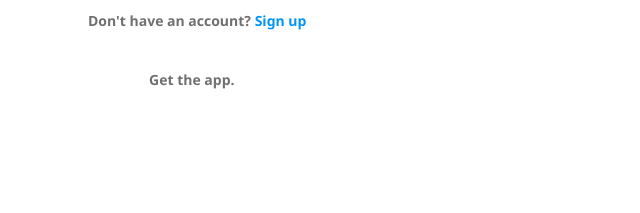
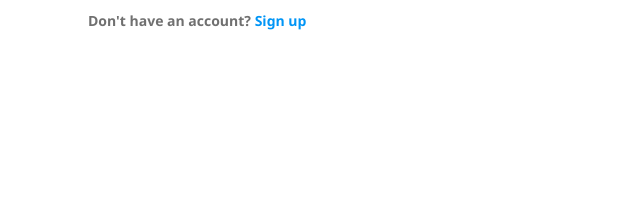
Before and after one commit to Meta-prog-log/Instagram-login, a plain HTML site: page insta.html in a window 1280 px wide. Shown: the part 399-612 px from the top of the page, 0-640 px from the left. Drawn offline with Linux system fonts and the light colour scheme.

Commit message:
Update insta.html

```diff
--- a/insta.html
+++ b/insta.html
@@ -85,9 +85,10 @@ body {
 
 
 
-	<div id="Get_the_app">
+	<!-- <div id="Get_the_app">
 		<span>Get the app.</span>
-	</div>
+	</div> -->
+
 	<div id="Dont_have_an_account_Sign_up">
 		<span>Don't have an account? </span>
 		<a href="https://www.instagram.com/accounts/emailsignup/">
```
